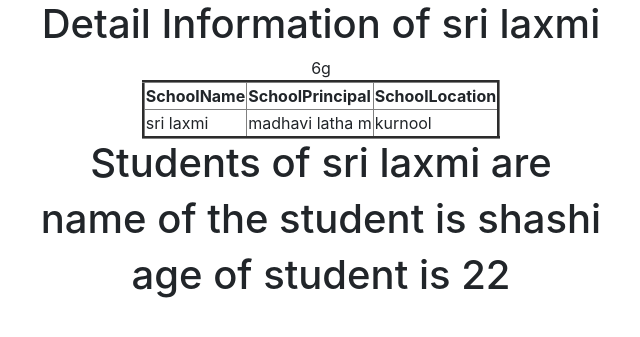
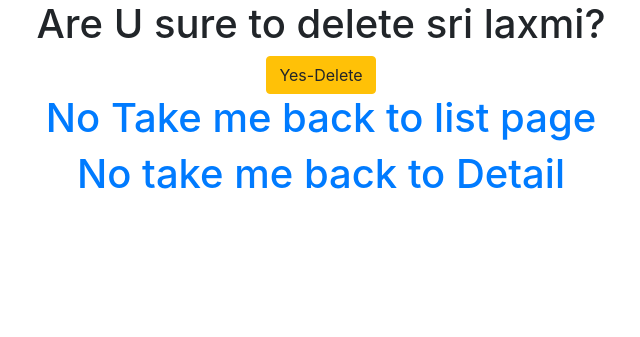
Before and after one commit to Shashivardhan3/CBV_CRUD_Views, a Django app: page /delete/1/ in a window 1280 px wide. Shown: the part 40-377 px from the top of the page, without its empty margins (319-959 px from the left). Run offline with Django 4.2, Linux system fonts and the light colour scheme; data comes from the database, SQL or seed files in the repository; both versions use the stored data as it was after the commit.

Commit message:
first commit

```diff
--- a/app/views.py
+++ b/app/views.py
@@ -3,8 +3,8 @@ from django.shortcuts import render
 # Create your views here.
 from app.models import *
 
-from django.views.generic import TemplateView,ListView,DetailView,CreateView
-
+from django.views.generic import TemplateView,ListView,DetailView,CreateView,UpdateView,DeleteView
+from django.urls import reverse_lazy
 class Home(TemplateView):
     template_name='app/home.html'
 
@@ -20,3 +20,13 @@ class SchoolDetail(DetailView):
 class SchoolCreate(CreateView):
     model=School
     fields='__all__'
+
+class SchoolUpdate(UpdateView):
+    model=School
+    fields='__all__'
+
+
+class SchoolDelete(DeleteView):
+    model=School
+    context_object_name='schoolobject'
+    success_url=reverse_lazy('SchoolList')
--- a/project29/urls.py
+++ b/project29/urls.py
@@ -28,7 +28,7 @@ urlpatterns = [
 
 
 
-
-
+    re_path('^update/(?P<pk>\d+)/',SchoolUpdate.as_view(),name='update'),
+    re_path('^delete/(?P<pk>\d+)/',SchoolDelete.as_view(),name='delete'),
     re_path('(?P<pk>\d+)/',SchoolDetail.as_view(),name='detail'),
 ]
--- /dev/null
+++ b/templates/app/school_confirm_delete.html
@@ -0,0 +1,26 @@
+{% extends 'app/dummy.html' %}
+
+
+{% block title  %}
+        <title>Delete page</title>
+{% endblock %}
+
+
+{% block body_block %}
+    <h1>Are U sure to delete {{schoolobject.Sname}}?</h1>
+
+    <form method="POST">
+        {% csrf_token %}
+
+        <input type="submit" value="Yes-Delete" class="btn btn-warning">
+    </form>
+
+<h1><a href="{% url 'SchoolList' %}">No Take me back to list page</a></h1>
+
+
+<h1><a href="{% url 'detail' pk=schoolobject.pk %}">No take me back to Detail</a></h1>
+
+
+
+
+{% endblock %}
--- a/templates/app/school_detail.html
+++ b/templates/app/school_detail.html
@@ -21,7 +21,7 @@
         <td>{{schoolobj.Sprincipal}}</td>
         <td>{{schoolobj.Slocation}}</td>
     </tr>
-6g
+
     </table>
 
     <h1>Students of {{schoolobj}} are</h1>
@@ -31,6 +31,9 @@
             <h1>age of student is {{st.Stage}}</h1>
         {% endfor %}
 
+<a href="{% url 'update' pk=schoolobj.pk %}" class="btn btn-success">Update</a>
 
 
+<a href="{% url 'delete' pk=schoolobj.pk %}" class="btn btn-danger">Delete</a>
+
 {% endblock %}
```
Also changed, not shown: templates/app/school_form.html (+9 -0 lines), db.sqlite3.
